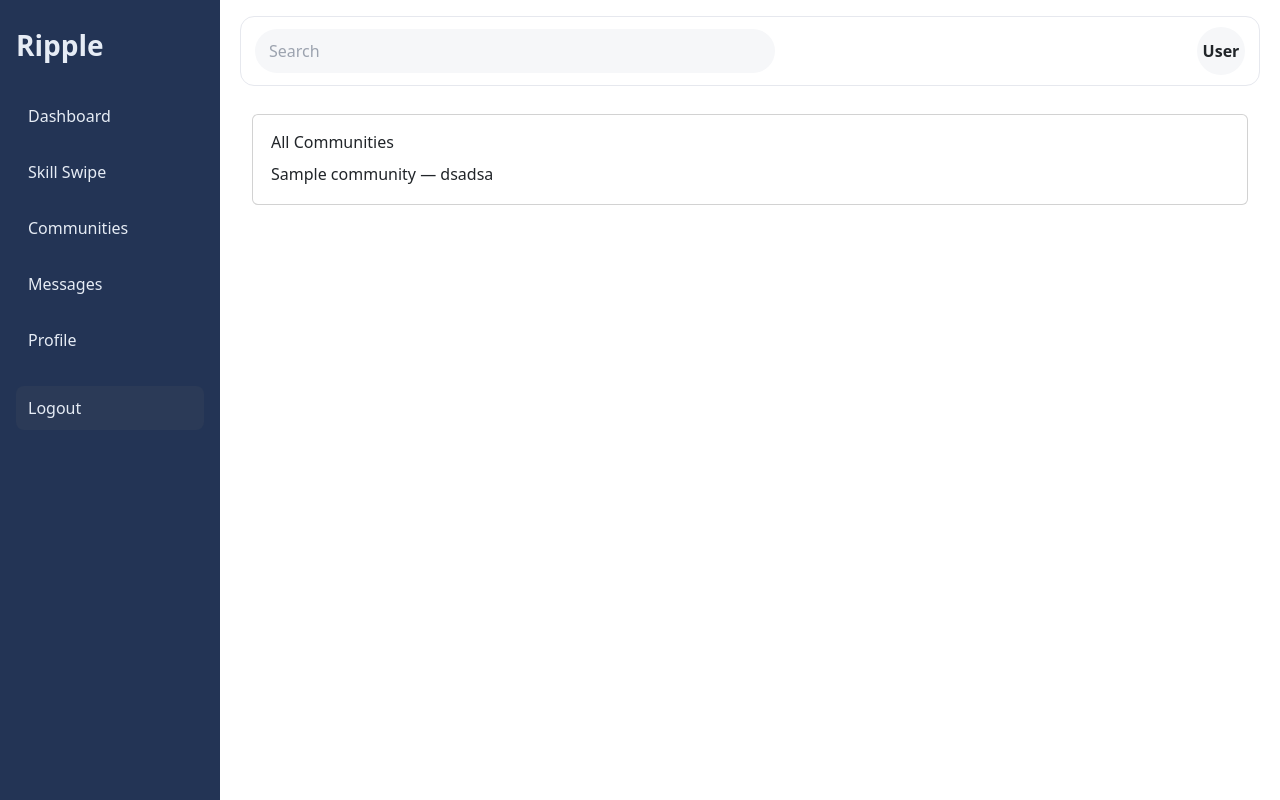
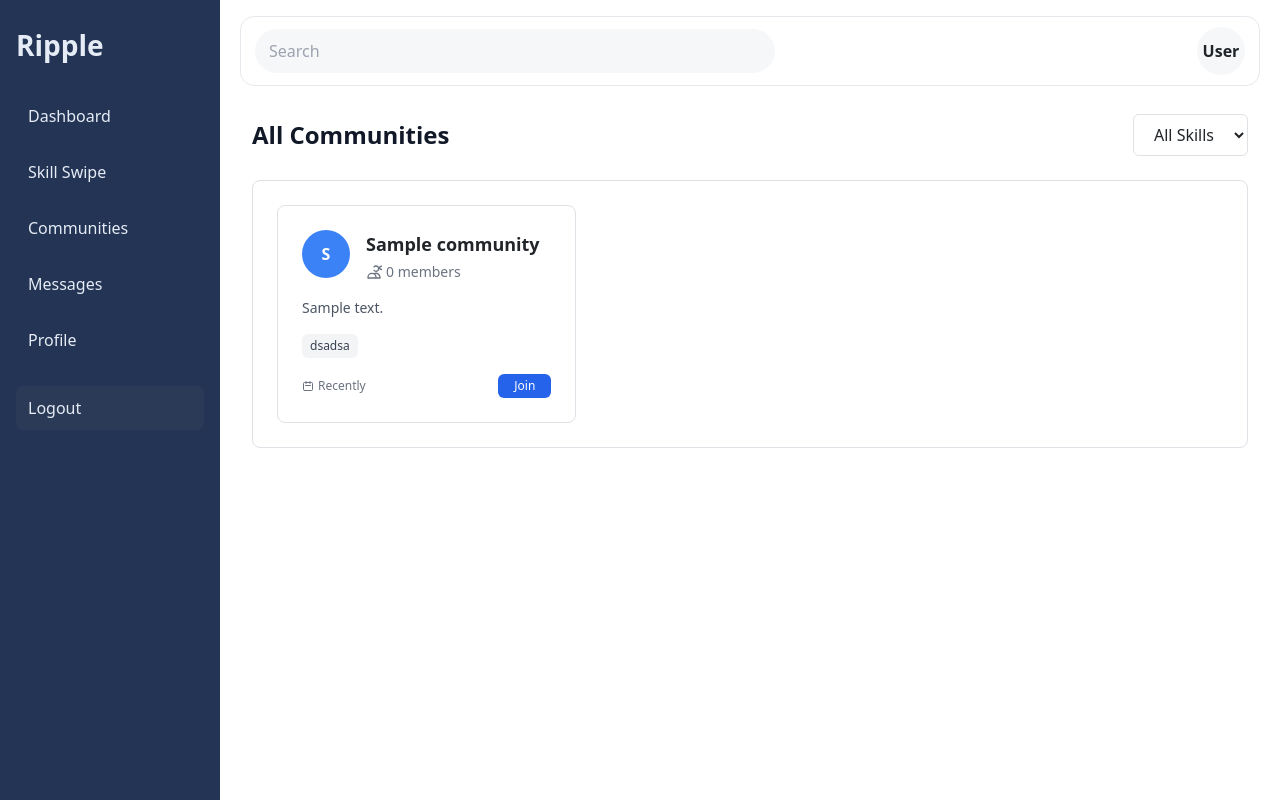
Before and after one commit to Ethan-Grey/Ripple, a Django app: page /communities/ in a window 1280 px wide. Run offline with Django 5.2, Linux system fonts and the light colour scheme; data comes from the database, SQL or seed files in the repository; tables that the repository leaves empty hold one stand-in row (values such as "Sample post"); some libraries are stand-ins or nearby versions.

Commit message:
Refactor communities.html for improved layout and styling

```diff
--- a/templates/communities.html
+++ b/templates/communities.html
@@ -1,13 +1,76 @@
 {% extends 'base.html' %}
 {% block title %} · Communities{% endblock %}
 {% block content %}
-<div class="card">
-  <h3>All Communities</h3>
-  <ul>
-    {% for c in communities %}
-      <li>{{ c.name }} — {{ c.skill.name }}</li>
-    {% empty %}
-      <li>No communities yet.</li>
-    {% endfor %}
-  </ul>
+
+
+<!-- Communities Header -->
+<div class="flex items-center justify-between mb-6">
+    <h2 class="text-2xl font-bold text-gray-900">All Communities</h2>
+    <select class="px-3 py-2 border border-gray-300 rounded-md focus:outline-none focus:ring-2 focus:ring-blue-500 bg-white">
+        <option value="all">All Skills</option>
+        {% comment %} Add skill filter options dynamically {% endcomment %}
+    </select>
+</div>
+
+
+<!-- Communities Grid -->
+<div class="bg-white rounded-lg border border-gray-200 p-6">
+    {% if communities %}
+        <div class="grid grid-cols-1 md:grid-cols-2 lg:grid-cols-3 gap-6">
+            {% for c in communities %}
+            <!-- Community Card -->
+            <div class="border border-gray-200 rounded-lg p-4 hover:shadow-md transition-shadow cursor-pointer">
+                <div class="flex items-start gap-3 mb-3">
+                    <div class="h-12 w-12 bg-blue-500 rounded-full flex items-center justify-center flex-shrink-0">
+                        <span class="text-white font-semibold">{{ c.name|first|upper }}</span>
+                    </div>
+                    <div class="flex-1 min-w-0">
+                        <h3 class="text-lg font-semibold truncate">{{ c.name }}</h3>
+                        <div class="flex items-center gap-1 text-sm text-gray-500 mt-1">
+                            <svg class="h-4 w-4" fill="none" stroke="currentColor" viewBox="0 0 24 24">
+                                <path stroke-linecap="round" stroke-linejoin="round" stroke-width="2" d="M12 4.354a4 4 0 110 5.292M15 21H3v-1a6 6 0 0112 0v1zm0 0h6v-1a6 6 0 00-9-5.197m13.5-9a2.5 2.5 0 11-5 0 2.5 2.5 0 015 0z"></path>
+                            </svg>
+                            <span>{% if c.member_count %}{{ c.member_count }}{% else %}0{% endif %} members</span>
+                        </div>
+                    </div>
+                </div>
+
+                {% if c.description %}
+                <p class="text-sm text-gray-600 mb-3">{{ c.description|truncatewords:15 }}</p>
+                {% else %}
+                <p class="text-sm text-gray-600 mb-3">A community for {{ c.skill.name }} enthusiasts.</p>
+                {% endif %}
+
+                <div class="flex flex-wrap gap-1 mb-3">
+                    <span class="px-2 py-1 bg-gray-100 text-gray-700 text-xs rounded">{{ c.skill.name }}</span>
+                </div>
+
+                <div class="flex items-center justify-between text-xs text-gray-500">
+                    <span class="flex items-center gap-1">
+                        <svg class="h-3 w-3" fill="none" stroke="currentColor" viewBox="0 0 24 24">
+                            <path stroke-linecap="round" stroke-linejoin="round" stroke-width="2" d="M8 7V3m8 4V3m-9 8h10M5 21h14a2 2 0 002-2V7a2 2 0 00-2-2H5a2 2 0 00-2 2v12a2 2 0 002 2z"></path>
+                        </svg>
+                        {% if c.created_at %}{{ c.created_at|timesince }} ago{% else %}Recently{% endif %}
+                    </span>
+                    <button class="px-3 py-1 bg-blue-600 text-white text-xs rounded hover:bg-blue-700 transition-colors">Join</button>
+                </div>
+            </div>
+            {% endfor %}
+        </div>
+    {% else %}
+        <!-- Empty State -->
+        <div class="text-center py-12">
+            <svg class="mx-auto h-12 w-12 text-gray-400" fill="none" stroke="currentColor" viewBox="0 0 24 24">
+                <path stroke-linecap="round" stroke-linejoin="round" stroke-width="2" d="M17 20h5v-2a3 3 0 00-5.356-1.857M17 20H7m10 0v-2c0-.656-.126-1.283-.356-1.857M7 20H2v-2a3 3 0 015.356-1.857M7 20v-2c0-.656.126-1.283.356-1.857m0 0a5.002 5.002 0 019.288 0M15 7a3 3 0 11-6 0 3 3 0 016 0zm6 3a2 2 0 11-4 0 2 2 0 014 0zM7 10a2 2 0 11-4 0 2 2 0 014 0z"></path>
+            </svg>
+            <h3 class="mt-2 text-sm font-medium text-gray-900">Oops! No Communities Exist...</h3>
+            <p class="mt-1 text-sm text-gray-500">Get started by creating a new community.</p>
+            <div class="mt-6">
+                <button class="inline-flex items-center px-4 py-2 border border-transparent shadow-sm text-sm font-medium rounded-md text-white bg-blue-600 hover:bg-blue-700 focus:outline-none focus:ring-2 focus:ring-offset-2 focus:ring-blue-500">
+                    Create Community
+                </button>
+            </div>
+        </div>
+    {% endif %}
+</div>
 {% endblock %}
```
